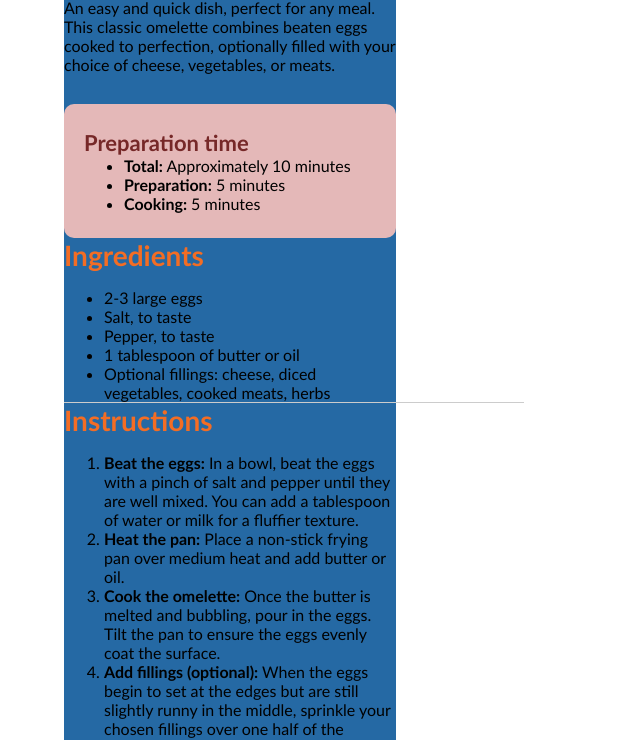
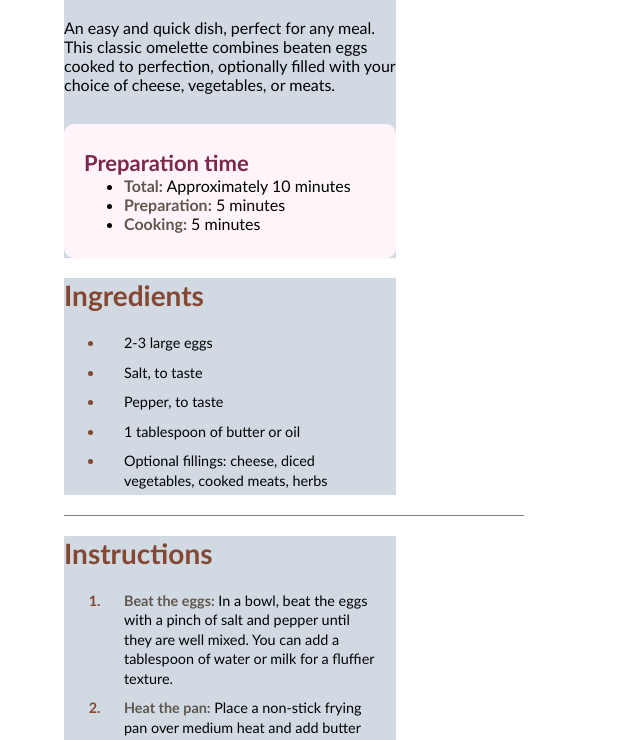
Before and after one commit to mark-siazon/FM-Recipe-Page-Main, a plain HTML site: page index.html in a window 1280 px wide. Shown: the part 367-1107 px from the top of the page, without its empty margins (0-640 px from the left). Drawn offline with Linux system fonts and the light colour scheme.

Commit message:
🎨 | Added Minor Styling (colors)

```diff
--- a/styles/style.css
+++ b/styles/style.css
@@ -3,6 +3,19 @@
 /* ************************************ */
 /* ********** General Styles ********** */
 /* ************************************ */
+:root {
+  /* Primary Colors */
+  --nutmeg: hsl(14, 45%, 36%);
+  --dark-raspberry: hsl(332, 51%, 32%);
+
+  /* Neutral Colors */
+  --white: hsl(0, 0%, 100%);
+  --rose-white: hsl(330, 100%, 98%);
+  --eggshell: hsl(30, 54%, 90%);
+  --light-grey: hsl(30, 18%, 87%);
+  --wenge-brown: hsl(30, 10%, 34%);
+  --dark-charcoal: hsl(24, 5%, 18%);
+}
 
 *{
   margin: 0;
@@ -24,7 +37,9 @@ h3{
 h4{
   font-size: 22px;
 }
-
+b{
+  color: var(--wenge-brown);
+}
 
 /* ************************************ */
 /* ********* Reusable Styles ********** */
@@ -53,31 +68,47 @@ h4{
 /* ************************************ */
 /* ********* Container Styles ********* */
 /* ************************************ */
+
+/* ***** SEC: ALL ***** */
+main > div h3{
+  color: var(--nutmeg);
+  margin-bottom: 16px;
+}
+
+main > div > *{
+  margin: 30px auto;
+  background-color: rgb(209, 218, 226);
+  margin: 20px 5vw 0px;
+  gap: 30px;
+}
+
+/* ***** SEC: IMG ***** */
 main > div:first-child > img{
   margin: 0 0 30px;
   position: relative
 }
 
-main > div > *{
-  margin: 30px auto;
-  background-color: rgb(37, 105, 164);
-  margin: 0 5vw;
-  gap: 30px;
-}
-
+/* ***** SEC: INTRO ***** */
 main > div div.intro-sub-ctn{
-  background-color: rgb(228, 184, 184);
+  background-color: var(--rose-white);
   padding: 25px 20px;
   border-radius: 10px;
 }
 
 main > div div.intro-sub-ctn > h4{
-  color: rgb(118, 40, 40);
+  color: var(--dark-raspberry);
 }
 
-main > div h3{
-  color: rgb(243, 109, 36);
-  margin-bottom: 16px;
+/* ***** SEC: LISTS ***** */
+section > * > li {
+  padding: 5px 20px;
+  font-size: 0.9rem;
+  line-height: 1.35;
+}
+
+section > * > li::marker {
+  color: var(--nutmeg);
+  font-weight: 600;
 }
 
 
@@ -85,19 +116,6 @@ main > div h3{
 /* ********** Tabular Styles ********** */
 /* ************************************ */
 
-/* .item{
-  justify-content: space-between;
-  margin: 0 15%;
-}
-
-.item > *{
-  margin: 12px 0;
-}
-
-.item > *.value{
-  font-weight: bold;
-  text-align: left;
-} */
 
 .table-ctn {
   display: flex;
@@ -125,6 +143,6 @@ main > div h3{
 hr {
   width: 100%;
   border: none;
-  border-top: 1px solid #ccc; /* Adjust style as needed */
+  border-top: 1px solid grey; /* Adjust style as needed */
   margin: 0; /* Adjust margin as needed */
 }
```
